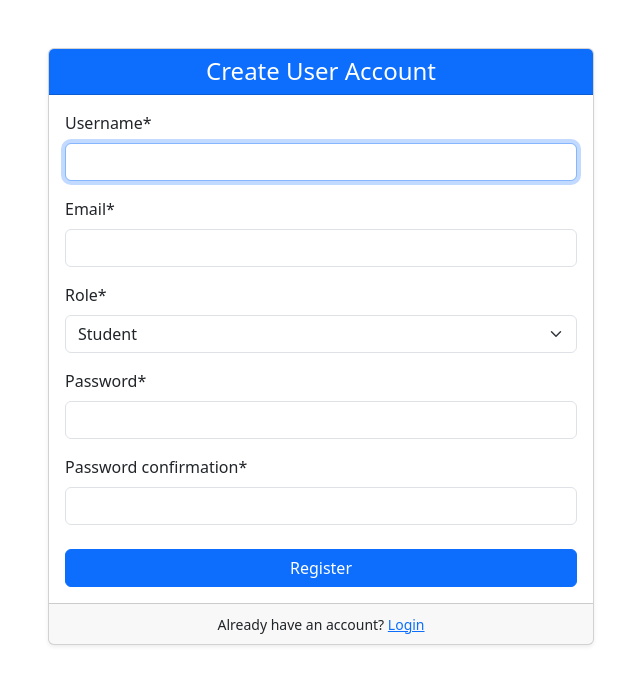
After one commit to raahulydv7/django-library-management, a Django app: page /users/register/ in a window 1280 px wide. The commit adds this page. Shown: the top 685 px of the page, without its empty margins (319-959 px from the left). Run offline with Django 5.2, Linux system fonts and the light colour scheme; some libraries are stand-ins or nearby versions.

Commit message:
fix signal bug, forms, view for custmuser create_user.html

```diff
--- a/library_project/urls.py
+++ b/library_project/urls.py
@@ -19,5 +19,5 @@ from django.urls import path,include
 
 urlpatterns = [
     path('admin/', admin.site.urls),
-    # path('users/', include('users.urls')),
+    path('users/', include('users.urls')),
 ]
--- a/templates/base.html
+++ b/templates/base.html
@@ -3,11 +3,14 @@
   <head>
     <meta charset="utf-8">
     <meta name="viewport" content="width=device-width, initial-scale=1">
-    <title>Bootstrap demo</title>
+    <title>{% block title %}Library System{% endblock title %}</title>
     <link href="https://cdn.jsdelivr.net/npm/bootstrap@5.3.7/dist/css/bootstrap.min.css" rel="stylesheet" integrity="sha384-LN+7fdVzj6u52u30Kp6M/trliBMCMKTyK833zpbD+pXdCLuTusPj697FH4R/5mcr" crossorigin="anonymous">
   </head>
   <body>
-    <h1>Hello, world!</h1>
+    <div class="container-sm">
+    {% block content %}
+    {% endblock content %}
+    </div>
     <script src="https://cdn.jsdelivr.net/npm/bootstrap@5.3.7/dist/js/bootstrap.bundle.min.js" integrity="sha384-ndDqU0Gzau9qJ1lfW4pNLlhNTkCfHzAVBReH9diLvGRem5+R9g2FzA8ZGN954O5Q" crossorigin="anonymous"></script>
   </body>
 </html>
--- a/users/admin.py
+++ b/users/admin.py
@@ -9,6 +9,9 @@ class CustomUserAdmin(admin.ModelAdmin):
 
 @admin.register(UserProfile)
 class UserProfileAdmin(admin.ModelAdmin):
-    list_display = ['id', 'username', 'fname','lname' 'created_at']
+    list_display = ['id', 'username', 'fname','lname' ,'created_at']
     search_fields = ['id', 'user__username','fname','lname']
     ordering = ['-created_at']
+
+    def username(self, obj):
+        return obj.user.username
--- /dev/null
+++ b/users/forms.py
@@ -0,0 +1,16 @@
+from django import forms
+from django.contrib.auth.forms import UserCreationForm
+from .models import CustomUser
+
+
+class CustomUserCreationForm(UserCreationForm):
+    email = forms.EmailField(required=True)
+
+    class Meta:
+        model = CustomUser
+        fields = ['username','email','role','password1','password2']
+
+    def __init__(self, *args, **kwargs):
+        super().__init__(*args, **kwargs)
+        for field in ['username', 'email', 'role', 'password1', 'password2']:
+            self.fields[field].help_text = None
--- a/users/signals.py
+++ b/users/signals.py
@@ -3,6 +3,6 @@ from django.dispatch import receiver
 from .models import CustomUser,UserProfile
 
 @receiver(post_save, sender=CustomUser)
-def user_profile(sender, instance , created, kwargs):
+def user_profile(sender, instance , created, **kwargs):
     if created:
         UserProfile.objects.create(user=instance)
--- /dev/null
+++ b/users/templates/users/create_user.html
@@ -0,0 +1,25 @@
+{% extends 'base.html' %}
+{% load crispy_forms_tags %}
+{% block title %}Register{% endblock title %}
+
+{% block content %}
+<div class="row justify-content-center mt-5">
+    <div class="col-md-6">
+        <div class="card shadow-sm">
+            <div class="card-header bg-primary text-white text-center">
+                <h4 class="mb-0">Create User Account</h4>
+            </div>
+            <div class="card-body">
+                <form method="post">
+                    {% csrf_token %}
+                    {{form | crispy}}
+                    <button type="submit" class="btn btn-primary w-100 mt-2">Register</button>
+                </form>
+            </div>
+            <div class="card-footer text-center">
+                <small>Already have an account? <a href="">Login</a></small>
+            </div>
+        </div>
+    </div>
+</div>
+{% endblock content %}
--- /dev/null
+++ b/users/urls.py
@@ -0,0 +1,7 @@
+from django.urls import path
+from . import views
+urlpatterns = [
+     path('root/', views.root, name='root'),
+    path('register/', views.create_user, name='register'),
+
+]
--- a/users/views.py
+++ b/users/views.py
@@ -1,3 +1,23 @@
-from django.shortcuts import render
+from django.shortcuts import render,redirect
+from .forms import CustomUserCreationForm
+from .models import CustomUser
+from django.contrib.auth import authenticate,login,logout
+from django.contrib import messages
 
-# Create your views here.
+def root(request):
+    return render(request,'users/root.html')
+
+def create_user(request):
+    if request.method == 'POST':
+        form = CustomUserCreationForm(request.POST)
+        if form.is_valid():
+            user = form.save()
+            login(request,user)
+            messages.success(request, "User Created and logged in!!")
+            return redirect('root')
+        else:
+            messages.success(request, "Unable to create user. Please correct the errors below.")
+
+    else:
+        form = CustomUserCreationForm()
+    return render(request,'users/create_user.html',{'form':form})
```
